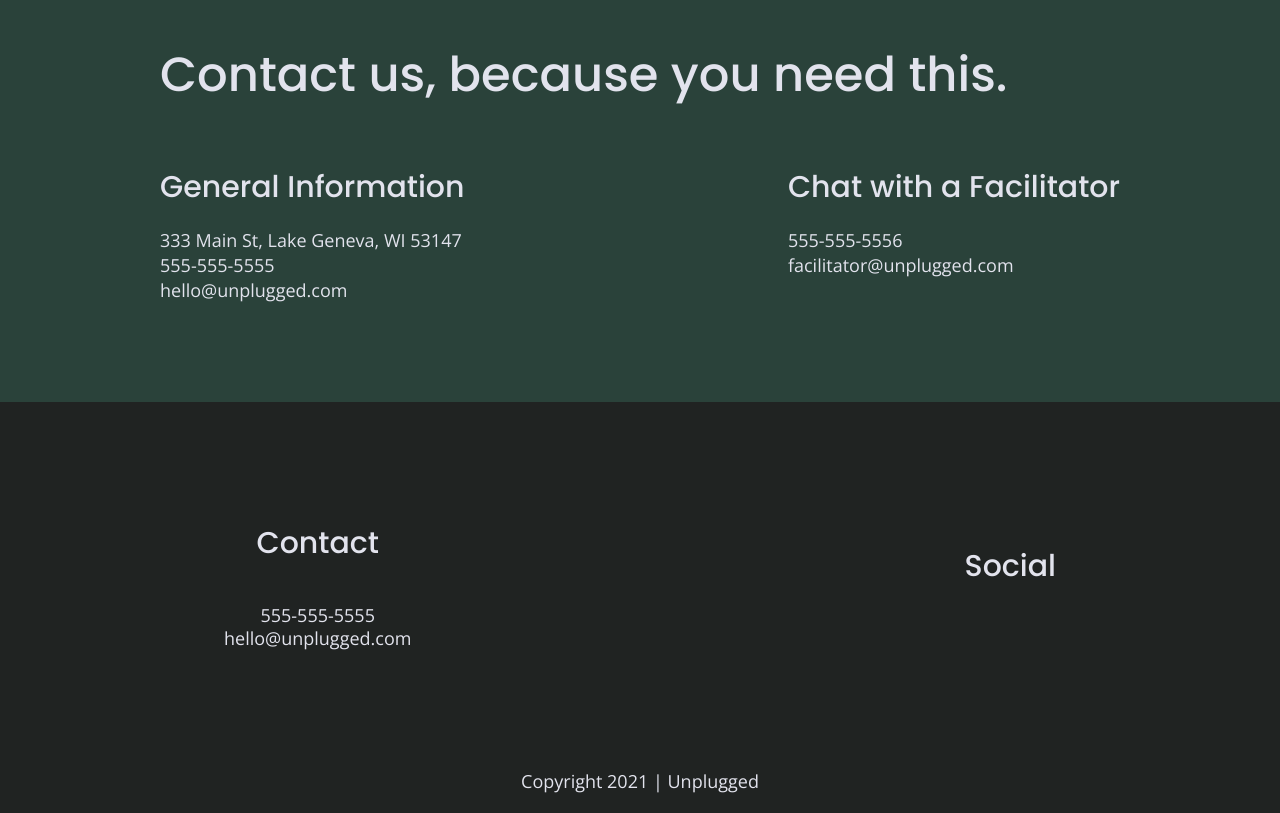
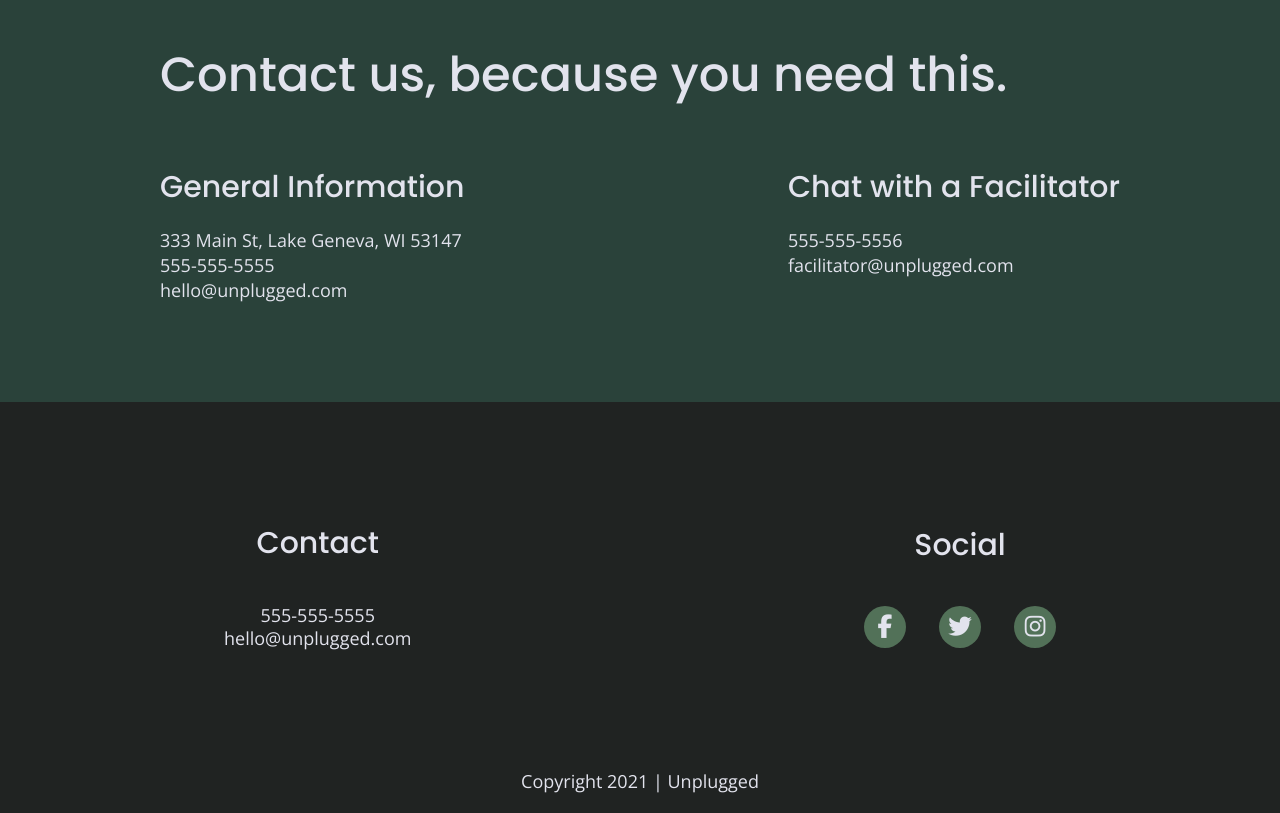
Before and after one commit to jraiken/unplugged-retreat-responsive, a website: page about/index.html in a window 1280 px wide. Shown: the part 1305-2118 px from the top of the page. Drawn offline with nearby package versions, Linux system fonts and the light colour scheme.

Commit message:
added and styled social media icons

```diff
--- a/about/index.html
+++ b/about/index.html
@@ -112,9 +112,15 @@
 				<div class="social">
                     <h4>Social</h4>
 					<div class="social-icons">
-						<p><a href="https://www.facebook.com/yoursite" target="_blank"></a></p>
-                        <p><a href="https://twitter.com/yoursite" target="_blank"></a></p>
-                        <p><a href="https://www.instagram.com/yoursite" target="_blank"></a></p>
+						<p>
+                            <a href="https://www.facebook.com/Skillcrush/" target="_blank"><i class="fab fa-facebook-f"></i></a>
+                        </p>
+                        <p>
+                            <a href="https://twitter.com/Skillcrush" target="_blank"><i class="fab fa-twitter"></i></a>
+                        </p>
+                        <p>
+                            <a href="https://www.instagram.com/skillcrush/" target="_blank"><i class="fab fa-instagram"></i></a>
+                        </p>
 					</div>
 				</div>
 			</div> <!-- footer content ends -->
--- a/css/main.css
+++ b/css/main.css
@@ -236,6 +236,14 @@ footer .social-icons p {
   display: flex;
   justify-content: center;
   align-items: center;
+  background-color: #527158;
+  border-radius: 50%;
+  width: 42px;
+  height: 42px;
+}
+
+footer .social-icons p i {
+  font-size: 1.3125em;
 }
 
 footer .copyright {
@@ -638,6 +646,11 @@ input[type=button] {
     line-height: 1.275;
   }
 
+  footer .social-icons {
+    width: 12em;
+    justify-content: space-between;
+  }
+
   footer .copyright {
     width: 100%;
   }
```
Also changed, not shown: faq/index.html (+9 -3 lines), index.html (+3 -3 lines).
